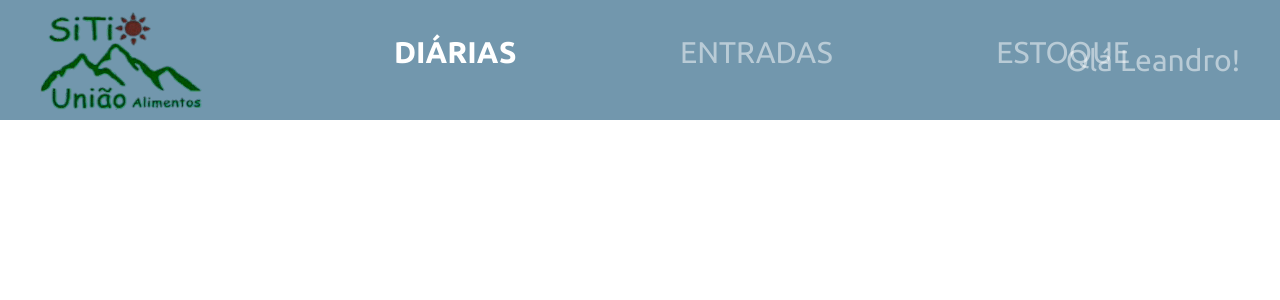
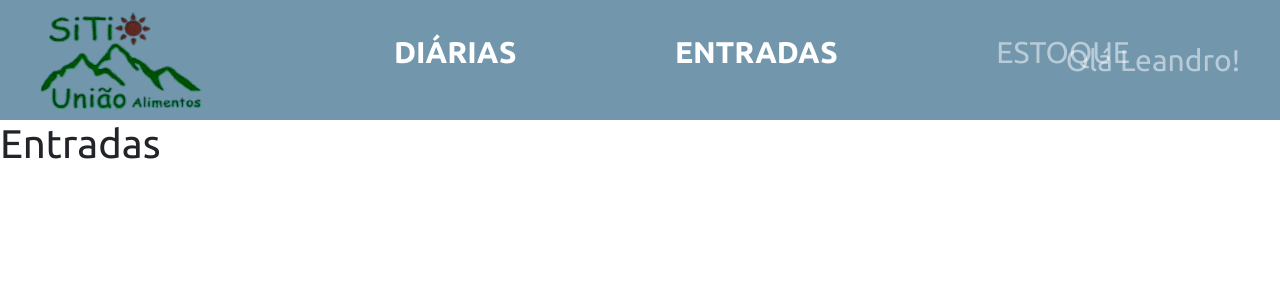
Before and after one commit to atilagit/sua, a React (Create React App) app in the folder frontend/: page /entries in a window 1280 px wide. Shown: the top 300 px of the page. Built offline with nearby package versions, Linux system fonts and the light colour scheme.

Commit message:
Add Routes

```diff
--- a/frontend/src/App.tsx
+++ b/frontend/src/App.tsx
@@ -1,10 +1,11 @@
 import React from 'react';
-import Navbar from 'core/components/Navbar';
+import Routes from 'Routes';
+
 import './App.scss';
 
 function App() {
   return (
-    <Navbar />
+    <Routes />
   );
 }
 
--- /dev/null
+++ b/frontend/src/Routes.tsx
@@ -0,0 +1,28 @@
+import React from 'react'
+
+import Navbar from 'core/components/Navbar'
+import Daily from 'pages/Daily'
+import Entries from 'pages/Entries'
+import Inventory from 'pages/Inventory'
+import { BrowserRouter, Switch, Route } from 'react-router-dom'
+
+const Routes = () => {
+    return (
+        <BrowserRouter>
+            <Navbar />
+            <Switch>
+                <Route path='/daily'>
+                    <Daily />
+                </Route>
+                <Route path='/entries'>
+                    <Entries />
+                </Route>
+                <Route path='/inventory'>
+                    <Inventory />
+                </Route>
+            </Switch>
+        </BrowserRouter>
+    )
+}
+
+export default Routes
--- a/frontend/src/core/components/Navbar/index.tsx
+++ b/frontend/src/core/components/Navbar/index.tsx
@@ -1,5 +1,8 @@
 import React from 'react'
+import { NavLink } from 'react-router-dom'
+
 import { ReactComponent as Logo } from 'core/assets/images/logo.svg'
+
 import './styles.scss'
 
 const Navbar = () => {
@@ -11,19 +14,13 @@ const Navbar = () => {
             <div className="col-6">
                 <ul className="main-menu">
                     <li>
-                        <a href="link" className="nav-link active">
-                            Diárias
-                        </a>
+                        <NavLink to="/daily" className="nav-link active">Diárias</NavLink>
                     </li>
                     <li>
-                        <a href="link" className="nav-link">
-                            Entradas
-                        </a>
+                        <NavLink to="/entries" className="nav-link">Entradas</NavLink>
                     </li>
                     <li>
-                        <a href="link" className="nav-link">
-                            Estoque
-                        </a>
+                        <NavLink to="/inventory" className="nav-link">Estoque</NavLink>
                     </li>
                 </ul>
             </div>
--- a/frontend/src/index.tsx
+++ b/frontend/src/index.tsx
@@ -6,5 +6,5 @@ import 'bootstrap/dist/css/bootstrap.css';
 
 ReactDOM.render(
   <App />,
-document.getElementById('root')
+  document.getElementById('root')
 );
--- /dev/null
+++ b/frontend/src/pages/Daily/index.tsx
@@ -0,0 +1,7 @@
+import React from 'react'
+
+const Daily = () => (
+    <h1>Diárias</h1>
+)
+
+export default Daily
--- /dev/null
+++ b/frontend/src/pages/Entries/index.tsx
@@ -0,0 +1,7 @@
+import React from 'react'
+
+const Entries = () => (
+    <h1>Entradas</h1>
+)
+
+export default Entries
--- /dev/null
+++ b/frontend/src/pages/Inventory/index.tsx
@@ -0,0 +1,7 @@
+import React from 'react'
+
+const Inventory = () => (
+    <h1>Estoque</h1>
+)
+
+export default Inventory
```
